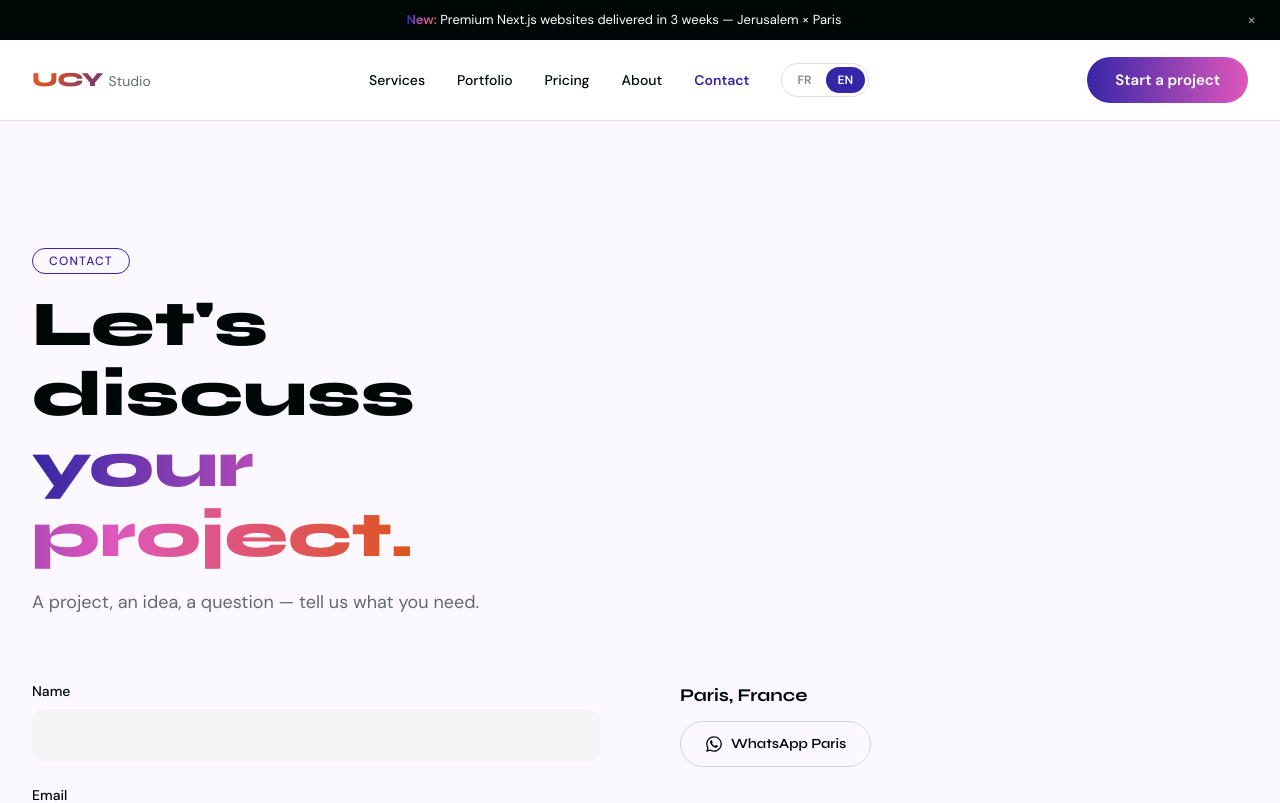
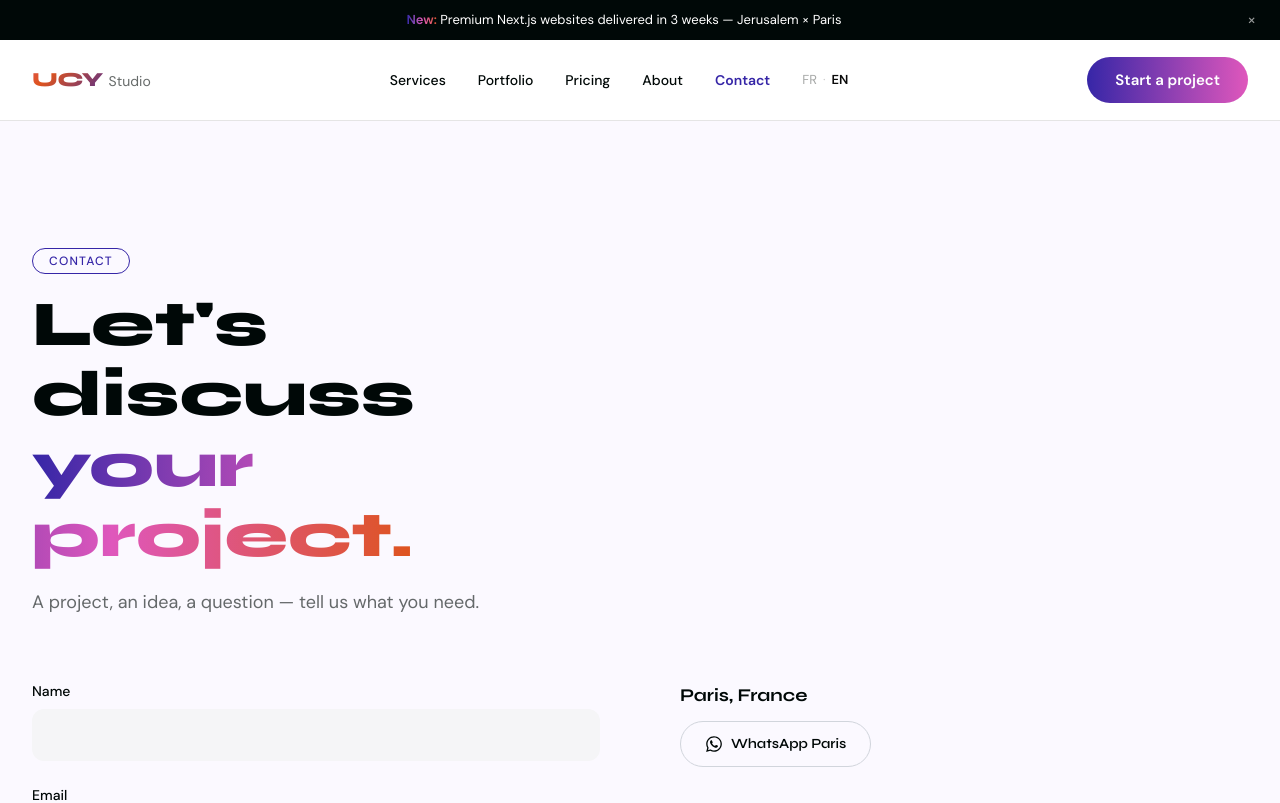
Before and after one commit to ucyweb28-svg/UCY_WEB_2026, a Next.js app: page /en/contact in a window 1280 px wide. Shown: the top 803 px of the page. Built offline with nearby package versions, Linux system fonts and the light colour scheme.

Commit message:
fix: desktop language toggle minimal style

```diff
--- a/components/layout/Nav.tsx
+++ b/components/layout/Nav.tsx
@@ -73,13 +73,42 @@ function LocaleSwitch({
 }: {
   locale: string;
   onSwitch: () => void;
-  size?: 'sm' | 'lg';
+  size?: 'lg' | 'minimal';
 }) {
-  const isLarge = size === 'lg';
+  if (size === 'minimal') {
+    return (
+      <div className="inline-flex items-center" style={{ fontSize: 13, gap: 6 }}>
+        {(['fr', 'en'] as const).map((loc, index) => {
+          const isActive = loc === locale;
+          return (
+            <span key={loc} className="inline-flex items-center" style={{ gap: 6 }}>
+              {index > 0 && (
+                <span aria-hidden style={{ color: 'rgba(0,0,0,0.2)' }}>·</span>
+              )}
+              <button
+                onClick={() => {
+                  if (!isActive) onSwitch();
+                }}
+                className={[
+                  'font-sans transition-colors duration-200',
+                  isActive ? 'cursor-default' : 'cursor-pointer text-black/35 hover:text-black/60',
+                ].join(' ')}
+                style={isActive ? { color: '#0a0a0a', fontWeight: 700 } : { fontWeight: 400 }}
+                aria-label={`Switch language to ${loc.toUpperCase()}`}
+              >
+                {loc.toUpperCase()}
+              </button>
+            </span>
+          );
+        })}
+      </div>
+    );
+  }
+
   return (
     <div
       className="inline-flex items-center"
-      style={{ border: '1px solid #e0e0e0', borderRadius: 20, padding: isLarge ? 4 : 3, gap: 2 }}
+      style={{ border: '1px solid #e0e0e0', borderRadius: 20, padding: 4, gap: 2 }}
     >
       {(['fr', 'en'] as const).map((loc) => {
         const isActive = loc === locale;
@@ -92,8 +121,8 @@ function LocaleSwitch({
             className="font-sans font-semibold transition-colors duration-200 cursor-pointer"
             style={{
               borderRadius: 20,
-              padding: isLarge ? '8px 20px' : '4px 12px',
-              fontSize: isLarge ? 16 : 12,
+              padding: '8px 20px',
+              fontSize: 16,
               backgroundColor: isActive ? '#3626A7' : 'transparent',
               color: isActive ? '#ffffff' : '#888888',
             }}
@@ -211,7 +240,7 @@ export function Nav() {
             })}
           </nav>
 
-          <LocaleSwitch locale={locale} onSwitch={switchLocale} size="sm" />
+          <LocaleSwitch locale={locale} onSwitch={switchLocale} size="minimal" />
         </div>
 
         {/* Desktop CTA + Mobile hamburger */}
```
